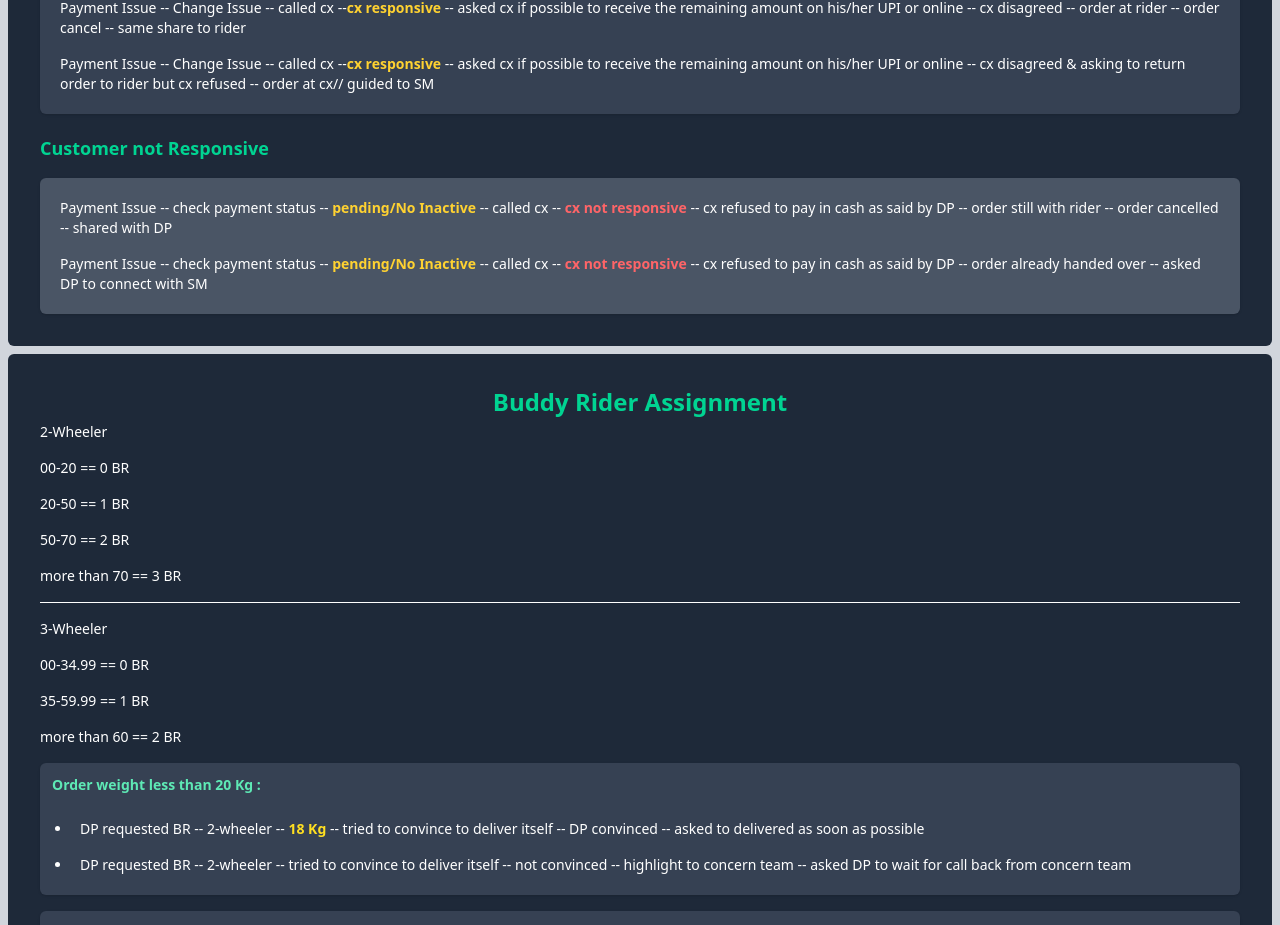
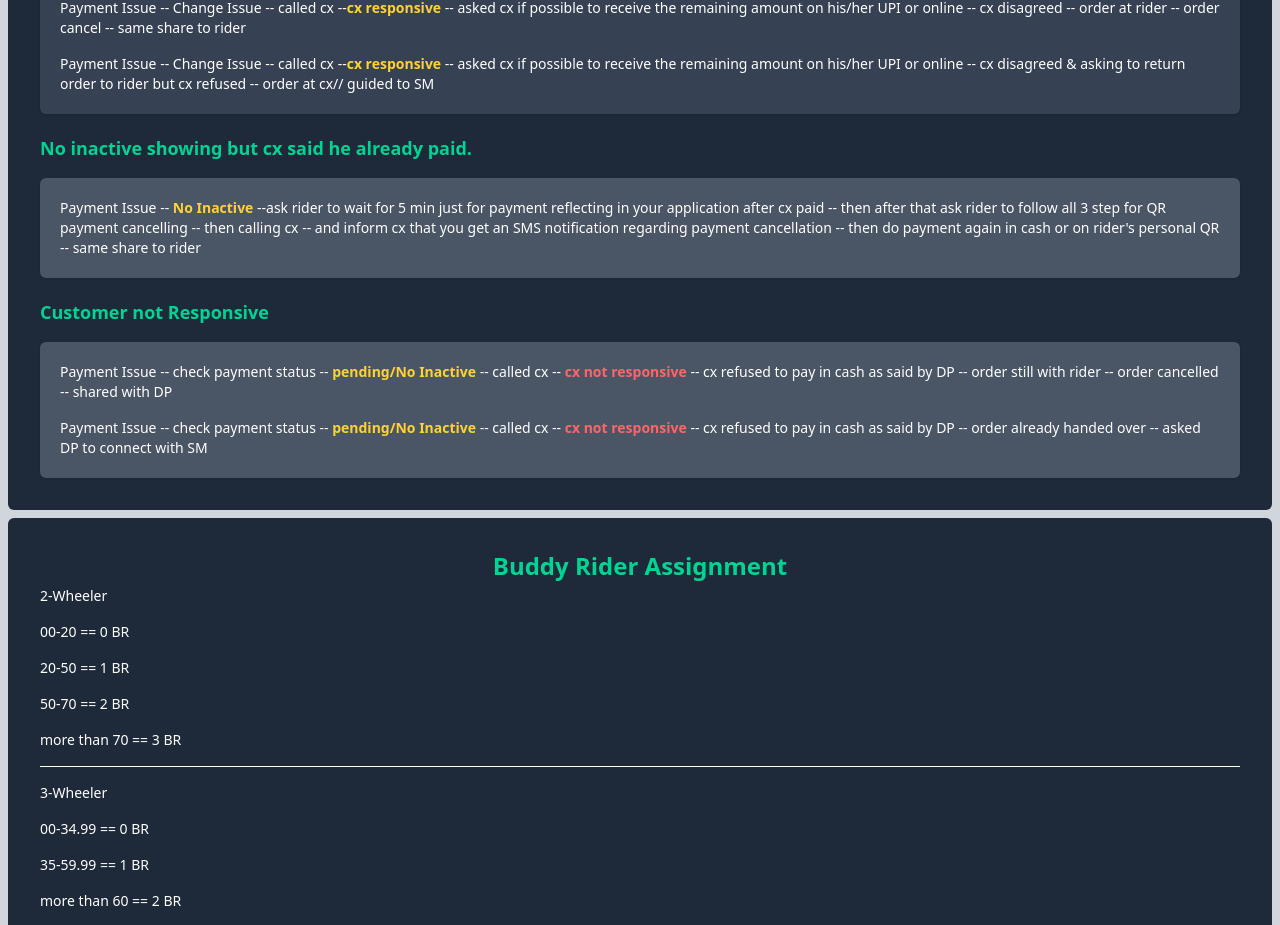
Before and after one commit to Code-with-Sahani/Blinket-DP, a React (Vite) app: page / in a window 1280 px wide. Shown: the part 8292-9217 px from the top of the page. Built offline with nearby package versions, Linux system fonts and the light colour scheme.

Commit message:
Update PaymentIssue.jsx

```diff
--- a/src/Components/PaymentIssue.jsx
+++ b/src/Components/PaymentIssue.jsx
@@ -58,6 +58,14 @@ const PaymentIssue = () => {
                     </ul>
                 </div>
 
+                <h3 className="text-lg font-semibold text-emerald-400 mt-5">No inactive showing but cx said he already paid.</h3>
+                <div className="p-3 bg-gray-600 rounded-md shadow">
+                    <ul>
+                        <li className="p-2">Payment Issue -- <strong className="text-amber-300 font-semibold">No Inactive</strong> --ask rider to wait for 5 min just for payment reflecting in your application after cx paid -- then after that ask rider to follow all 3 step for QR payment cancelling -- then calling cx -- and inform cx that you get an SMS notification regarding payment cancellation -- then do payment again in cash or on rider's personal QR -- same share to rider</li>
+
+                    </ul>
+                </div>
+
                 <h3 className="text-lg font-semibold text-emerald-400 mt-5">Customer not Responsive</h3>
                 <div className="p-3 bg-gray-600 rounded-md shadow">
                     <ul>
```
